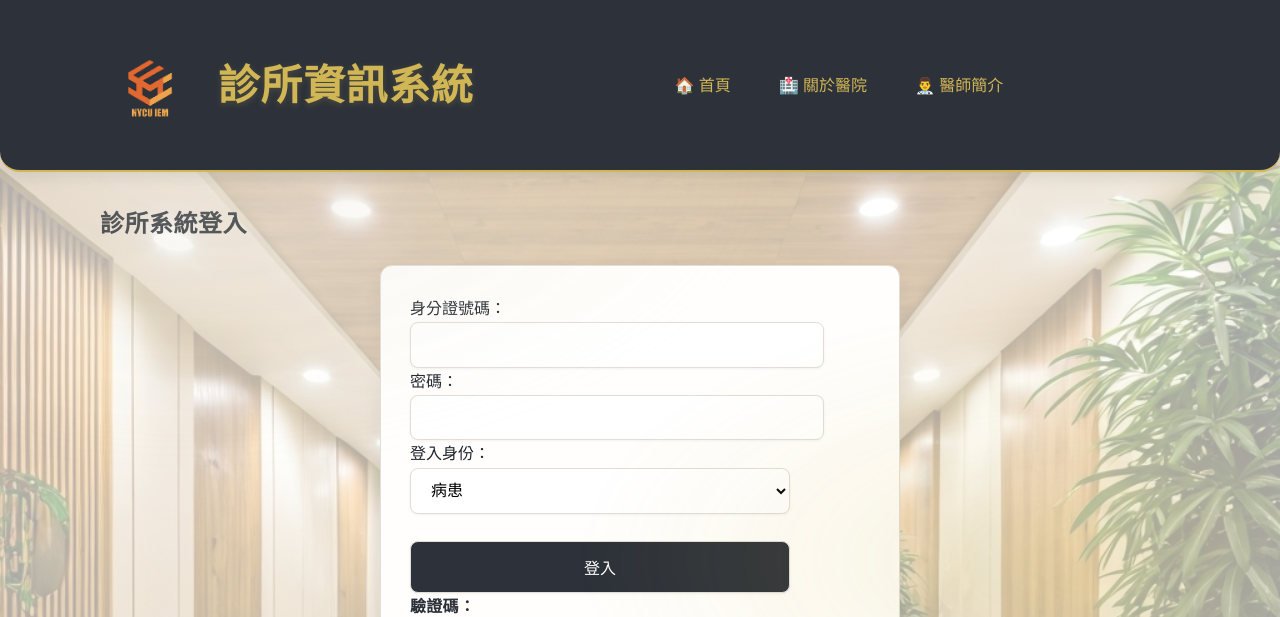
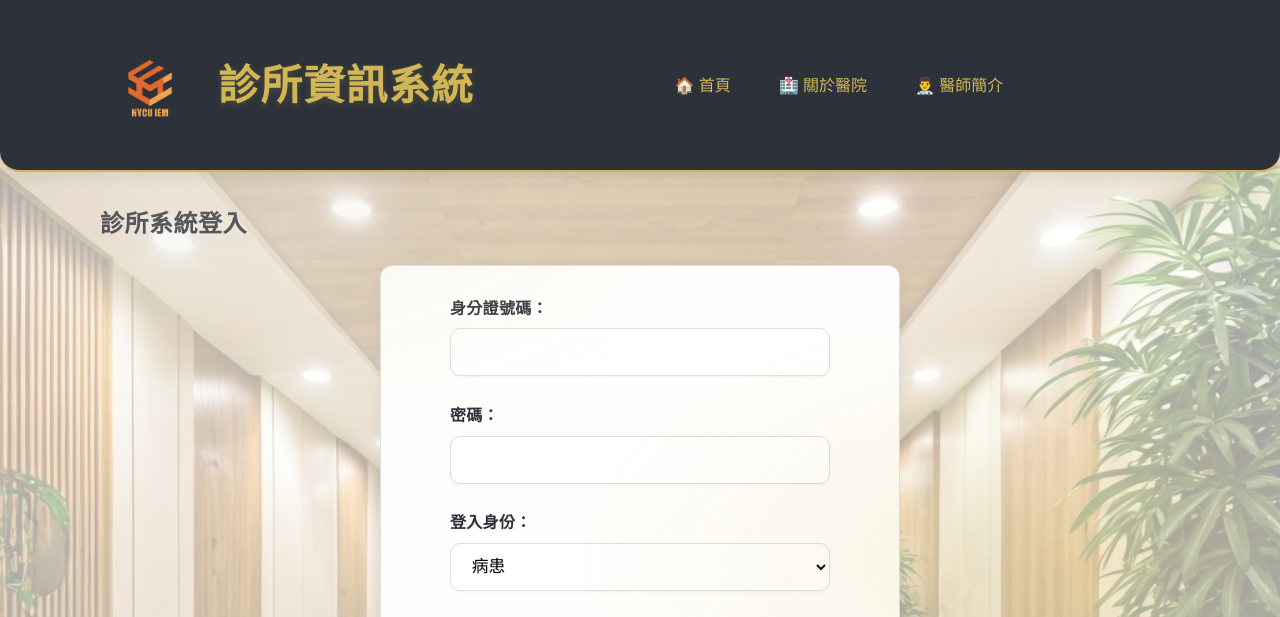
Before and after one commit to royalbear37/clinic, a PHP site: page /users/login.php in a window 1280 px wide. Shown: the top 617 px of the page. Run offline with PHP 8.4, Linux system fonts and the light colour scheme; a stand-in replaces the project's code that opens the database connection.

Commit message:
login排版按鈕置中

```diff
--- a/style.css
+++ b/style.css
@@ -433,3 +433,58 @@ a:hover {
   min-width: 90px;
   font-size: 0.95em;
 }
+
+/* 🔧 登入欄位統一大小 */
+.login-wrapper form input,
+.login-wrapper form select,
+.login-wrapper form button {
+  width: 100%;
+  max-width: 420px;
+  height: 48px;
+  font-size: 1.05em;
+  padding: 0 1em;
+  border-radius: 10px;
+}
+
+/* 🔧 表單欄位上下間距更明顯 */
+.login-wrapper .form-group {
+  margin-bottom: 1.6em;
+}
+
+/* 🔧 驗證碼區塊：圖片與輸入框橫向排列 */
+.verification-wrapper {
+  display: flex;
+  align-items: center;
+  gap: 1em;
+}
+
+.verification-wrapper img {
+  height: 44px;
+  border-radius: 6px;
+  border: 1px solid #ccc;
+  padding: 4px;
+  background: #fff;
+}
+
+/* 確保 input/select/textarea 是以 border-box 計算寬度 */
+form input,
+form select {
+  box-sizing: border-box;
+  width: 100%;
+  max-width: 420px;
+  height: 48px;
+  padding: 0 1em;
+  font-size: 1.05em;
+  border-radius: 10px;
+}
+
+#login-button {
+  display: block;
+  width: 100%;
+  max-width: 420px;
+  height: 48px;
+  font-size: 1.05em;
+  border-radius: 10px;
+  text-align: center;
+  padding: 0;
+}
--- a/users/login.php
+++ b/users/login.php
@@ -53,23 +53,41 @@ if ($_SERVER["REQUEST_METHOD"] === "POST") {
 <h2>診所系統登入</h2>
 
 <?php if (!empty($error)) echo "<p style='color:red; font-weight:bold;'>$error</p>"; ?>
+<div class="login-wrapper">
+    <form method="post" action="login.php">
+        <div class="form-group">
+            <label for="id_number">身分證號碼：</label>
+            <input type="text" name="id_number" id="id_number" required>
+        </div>
 
-<form method="post" action="login.php">
-    身分證號碼：<input type="text" name="id_number" required><br>
-    密碼：<input type="password" name="pw" required><br>
-    登入身份：
-    <select name="role" required>
-        <option value="patient">病患</option>
-        <option value="doctor">醫師</option>
-        <option value="admin">管理員</option>
-    </select><br><br>
-    <button type="submit">登入</button>
-    <br>
-    <label for="captcha_input">驗證碼：</label><br>
-    <img src="captcha.php" alt="驗證碼圖片"><br>
-    <input type="text" name="captcha_input" required placeholder="請輸入上方驗證碼"><br><br>
+        <div class="form-group">
+            <label for="pw">密碼：</label>
+            <input type="password" name="pw" id="pw" required>
+        </div>
 
-</form>
+        <div class="form-group">
+            <label for="role">登入身份：</label>
+            <select name="role" id="role" required>
+                <option value="patient">病患</option>
+                <option value="doctor">醫師</option>
+                <option value="admin">管理員</option>
+            </select>
+        </div>
+
+        <div class="form-group">
+            <label for="captcha_input">驗證碼：</label>
+            <div class="verification-wrapper">
+                <img src="captcha.php" alt="驗證碼圖片">
+                <input type="text" name="captcha_input" id="captcha_input" required placeholder="請輸入上方驗證碼">
+            </div>
+        </div>
+
+        <div class="form-group">
+            <button type="submit" class="button" id="login-button">登入</button>
+        </div>
+    </form>
+</div>
+
 
 <p>還沒有帳號？<a href="register.php">註冊</a></p>
 
```
Also changed, not shown: users/harsh.php (deleted, +0 -10 lines).
